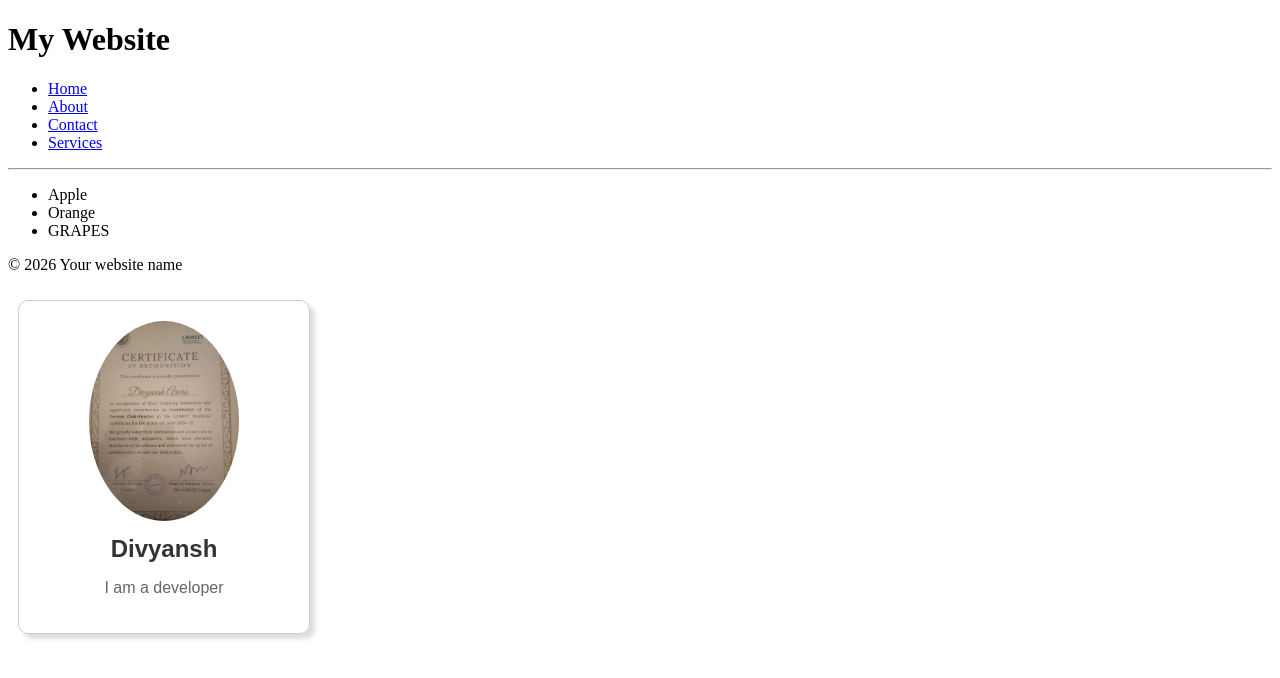
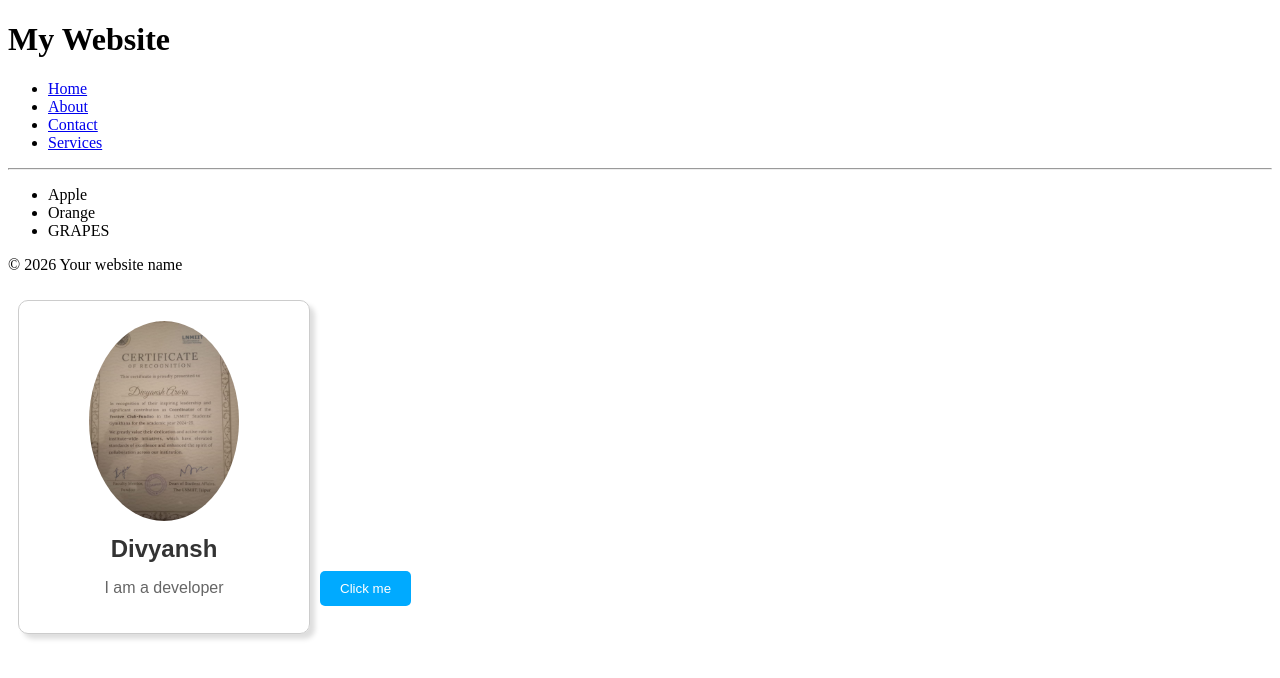
Before and after one commit to Aroraboy/React, a React (Vite) app in the folder react-app/: page / in a window 1280 px wide. Shown: the top 678 px of the page. Built offline with nearby package versions, Linux system fonts and the light colour scheme.

Commit message:
feat: add Button component with styles and integrate into App

```diff
--- a/react-app/src/App.jsx
+++ b/react-app/src/App.jsx
@@ -2,6 +2,7 @@ import Header from "./Header.jsx";
 import Footer from "./Footer.jsx";
 import Food from "./Food.jsx";
 import Card from "./Card.jsx";
+import Button from "./Button.jsx";
 
 function App() {
   return(
@@ -10,7 +11,7 @@ function App() {
     <Food/>
     <Footer/>
     <Card/>
-
+    <Button/>
     </>
   )
 }
--- /dev/null
+++ b/react-app/src/Button.jsx
@@ -0,0 +1,20 @@
+
+
+function Button() {
+
+        const styles = {
+
+            backgroundColor: "hsl(200, 100%, 50%)",
+            color: "white",
+            padding: "10px 20px",
+            borderRadius: "5px",
+            border: "none",
+            cursor: "pointer"
+
+        }
+        return(
+        <button style={styles}>Click me</button>
+    );
+}
+
+export default Button;
--- a/react-app/src/index.css
+++ b/react-app/src/index.css
@@ -27,3 +27,12 @@
   color: hsl(0, 0%, 40%);
 
 }
+
+.button{
+  background-color: hsl(200, 100%, 50%);
+  color: white;
+  padding: 10px 20px;
+  border-radius: 5px;
+  border: none;
+  cursor: pointer;
+}
```
